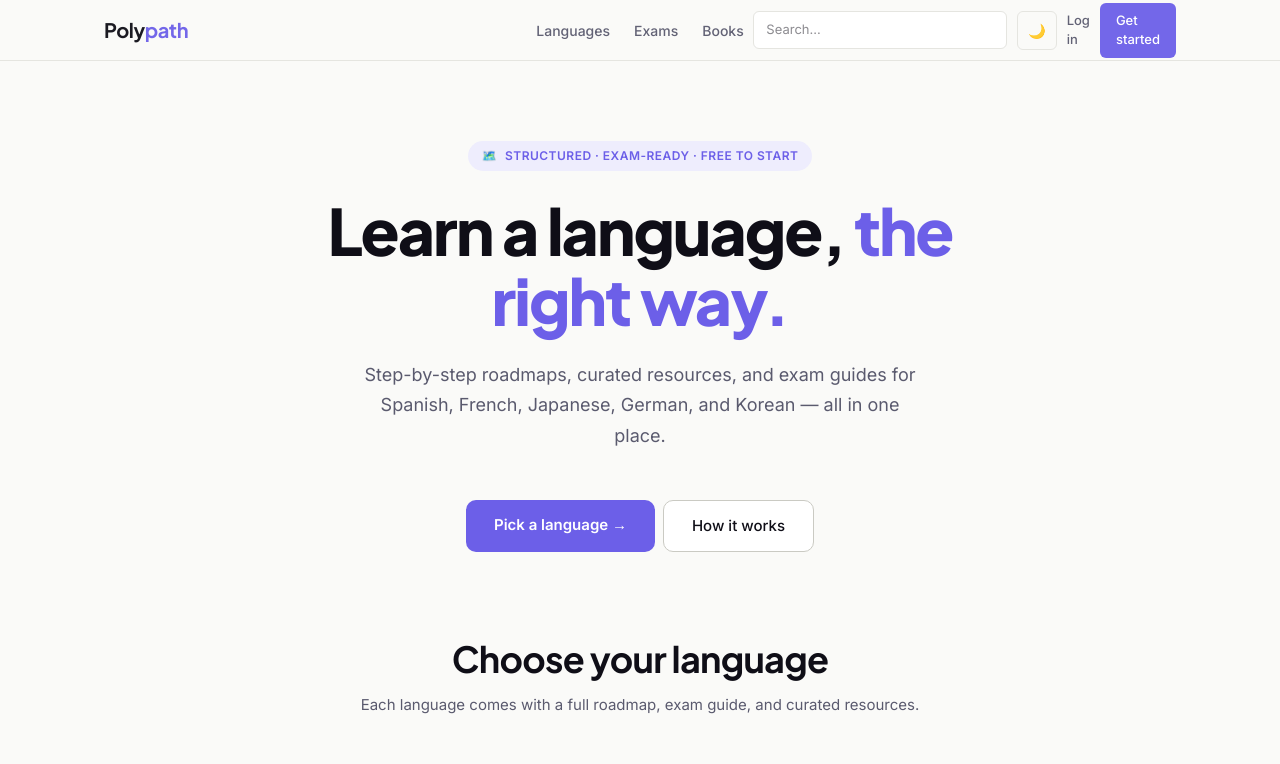
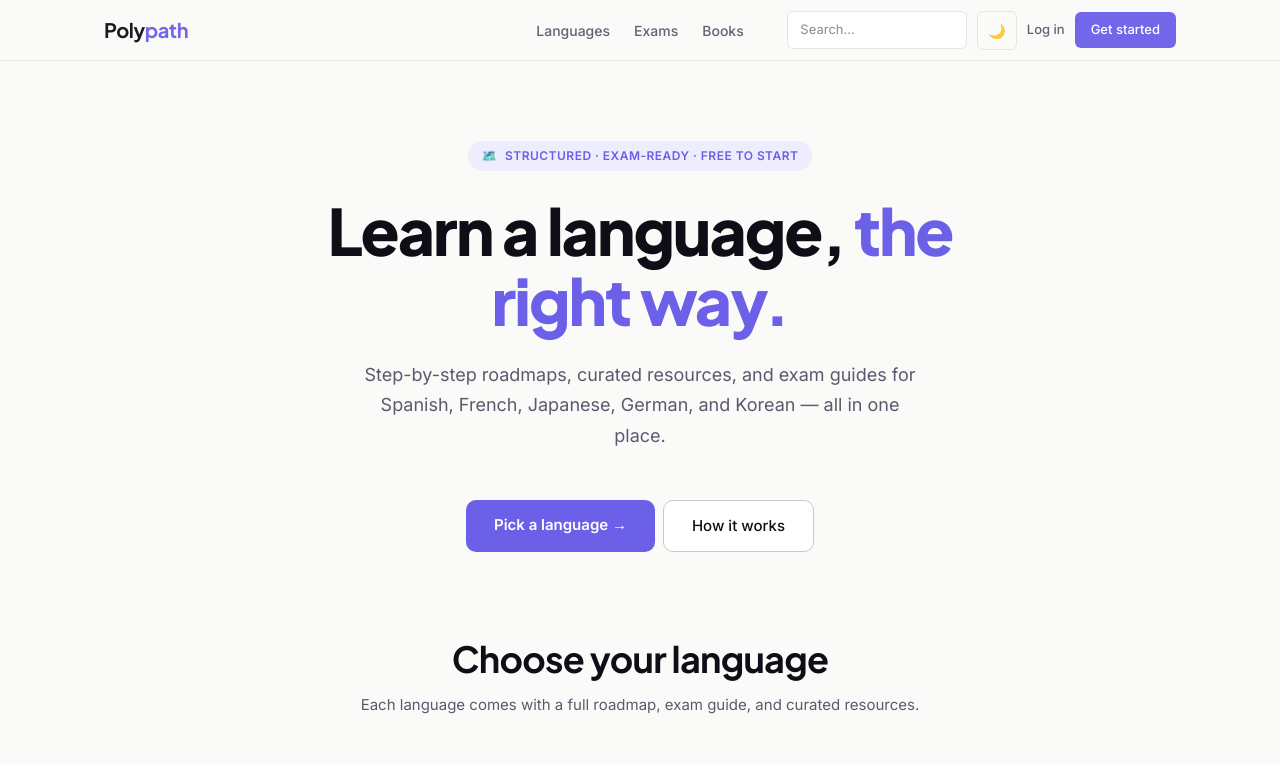
Before and after one commit to Manas3432/polypath, a React (Vite) app: page / in a window 1280 px wide. Shown: the top 764 px of the page. Built offline with nearby package versions, Linux system fonts and the light colour scheme.

Commit message:
Fix navbar text wrapping on Log in/Get started buttons, shrink search bar width

```diff
--- a/src/components/SearchBar.jsx
+++ b/src/components/SearchBar.jsx
@@ -17,7 +17,7 @@ const SearchBar = ({ onNavigate }) => {
   }
 
   return (
-    <div style={{ position: 'relative', width: '100%', maxWidth: '260px' }}>
+    <div style={{ position: 'relative', width: '100%', maxWidth: '180px' }}>
       <input
         type="text"
         value={query}
--- a/src/components/layout/Navbar.jsx
+++ b/src/components/layout/Navbar.jsx
@@ -136,9 +136,10 @@ const Navbar = () => {
             ) : (
               <>
                 <Link to="/login" style={{
-                  fontFamily: 'var(--font-body)', fontSize: '13px', fontWeight: 500,
-                  color: 'var(--color-text-secondary)', transition: 'color 0.15s',
-                }}>
+  fontFamily: 'var(--font-body)', fontSize: '13px', fontWeight: 500,
+  color: 'var(--color-text-secondary)', transition: 'color 0.15s',
+  whiteSpace: 'nowrap',
+}}>
                   Log in
                 </Link>
                 <Link to="/signup" style={{
```
